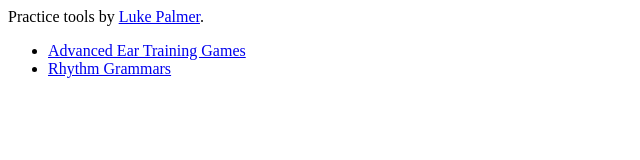
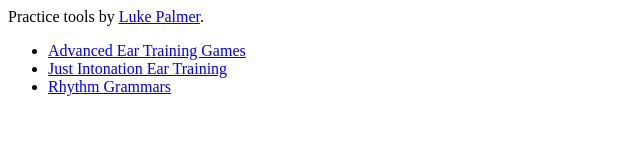
Before and after one commit to luqui/practice-tools, a plain HTML site: page index.html in a window 1280 px wide. Shown: the whole page, without its empty margins (0-640 px from the left). Drawn offline with Linux system fonts and the light colour scheme.

Commit message:
Added just ear training to the index

```diff
--- a/index.html
+++ b/index.html
@@ -3,6 +3,7 @@
     <p>Practice tools by <a href="https://github.com/luqui">Luke Palmer</a>.</p>
     <ul>
       <li><a href="ear-training.html">Advanced Ear Training Games</a></li>
+      <li><a href="just-ear-training.html">Just Intonation Ear Training</a></li>
       <li><a href="drumsheet.html">Rhythm Grammars</a></li>
     </ul>
   </body>
```
